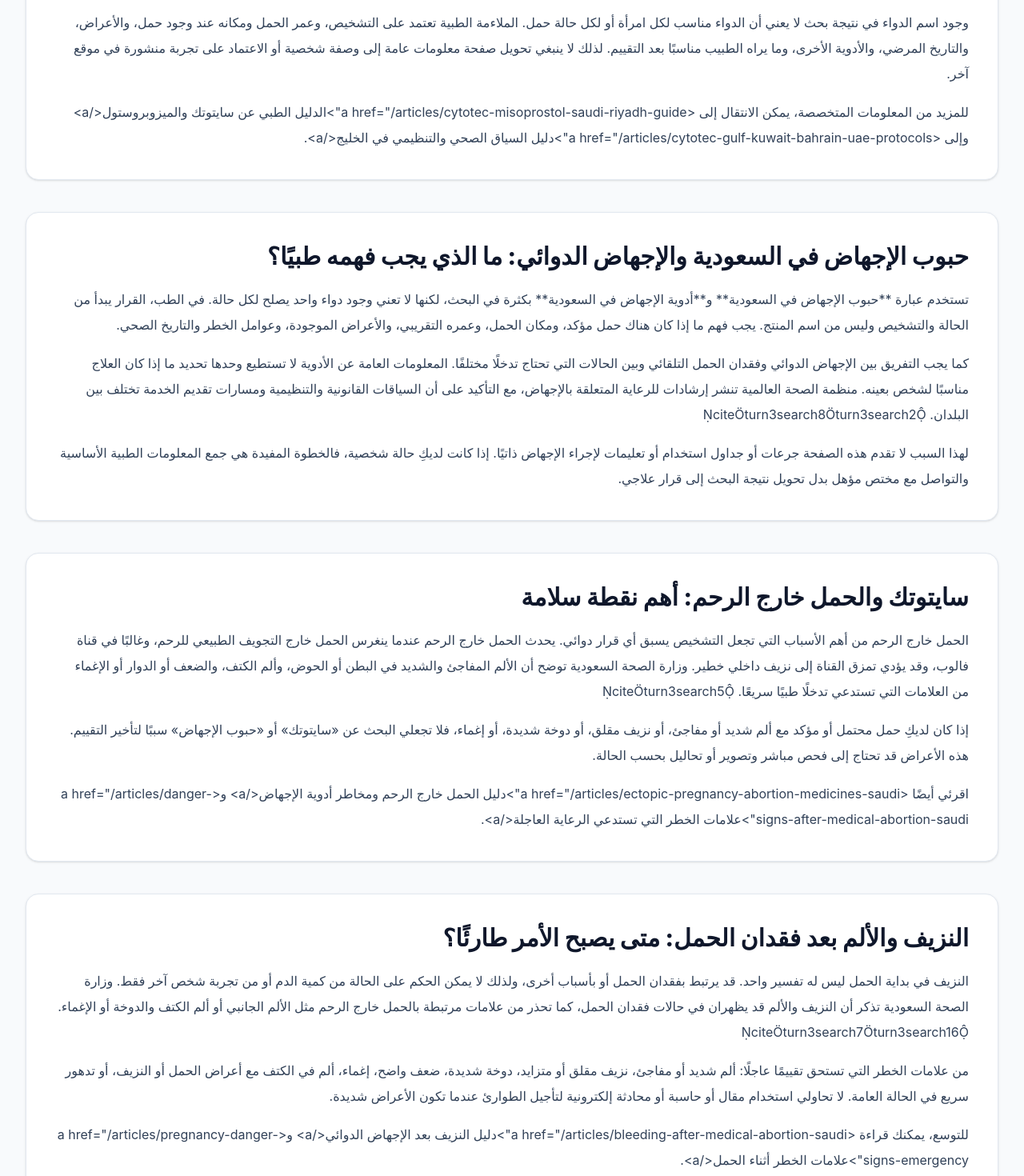
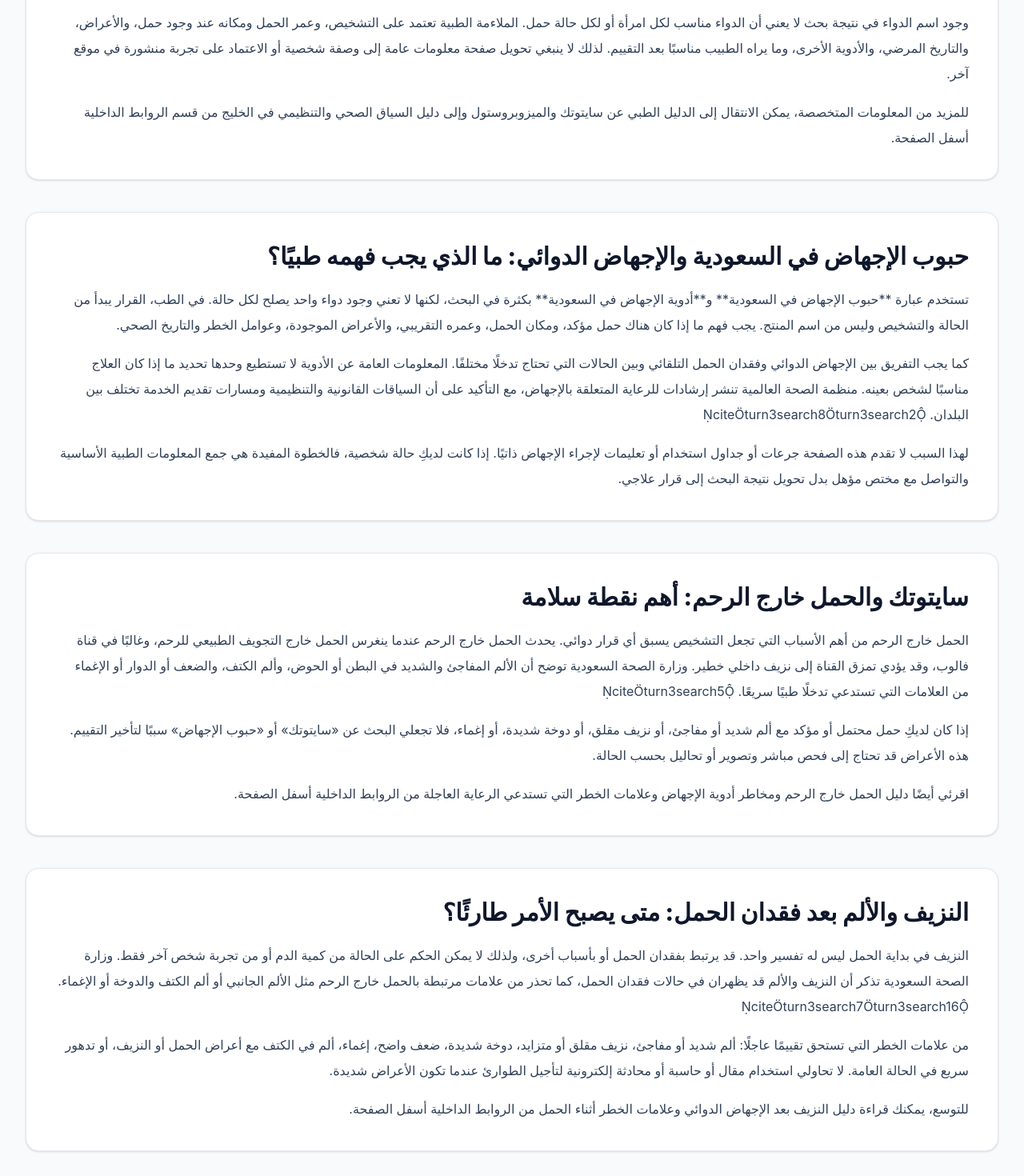
Before and after one commit to femseha/femseha, a React (Vite) app: page /order in a window 1280 px wide. Shown: the part 2200-3670 px from the top of the page at 80% size. Built offline with nearby package versions, Linux system fonts and the light colour scheme.

Commit message:
Clean pillar content markup for text rendering

```diff
--- a/src/data/cluster-pages.ts
+++ b/src/data/cluster-pages.ts
@@ -125,7 +125,7 @@ const pages: Record<string, ClusterPageData> = {
         paragraphs: [
           '**سايتوتك (Cytotec)** اسم تجاري ارتبط بمستحضرات تحتوي على **الميزوبروستول (Misoprostol)**، وهي مادة دوائية لها استخدامات طبية متعددة. لذلك قد تجدين في محركات البحث عبارات مثل «حبوب سايتوتك»، «ميزوبروستول»، «Misoprostol Saudi Arabia» أو «Cytotec in Saudi Arabia» وهي ليست بالضرورة أسئلة متطابقة. فهم الفرق بين الاسم التجاري والمادة الفعالة يساعد على قراءة المصادر الطبية بصورة صحيحة.',
           'وجود اسم الدواء في نتيجة بحث لا يعني أن الدواء مناسب لكل امرأة أو لكل حالة حمل. الملاءمة الطبية تعتمد على التشخيص، وعمر الحمل ومكانه عند وجود حمل، والأعراض، والتاريخ المرضي، والأدوية الأخرى، وما يراه الطبيب مناسبًا بعد التقييم. لذلك لا ينبغي تحويل صفحة معلومات عامة إلى وصفة شخصية أو الاعتماد على تجربة منشورة في موقع آخر.',
-          'للمزيد من المعلومات المتخصصة، يمكن الانتقال إلى <a href="/articles/cytotec-misoprostol-saudi-riyadh-guide">الدليل الطبي عن سايتوتك والميزوبروستول</a> وإلى <a href="/articles/cytotec-gulf-kuwait-bahrain-uae-protocols">دليل السياق الصحي والتنظيمي في الخليج</a>.'
+          'للمزيد من المعلومات المتخصصة، يمكن الانتقال إلى الدليل الطبي عن سايتوتك والميزوبروستول وإلى دليل السياق الصحي والتنظيمي في الخليج من قسم الروابط الداخلية أسفل الصفحة.'
         ]
       },
       {
@@ -141,7 +141,7 @@ const pages: Record<string, ClusterPageData> = {
         paragraphs: [
           'الحمل خارج الرحم من أهم الأسباب التي تجعل التشخيص يسبق أي قرار دوائي. يحدث الحمل خارج الرحم عندما ينغرس الحمل خارج التجويف الطبيعي للرحم، وغالبًا في قناة فالوب، وقد يؤدي تمزق القناة إلى نزيف داخلي خطير. وزارة الصحة السعودية توضح أن الألم المفاجئ والشديد في البطن أو الحوض، وألم الكتف، والضعف أو الدوار أو الإغماء من العلامات التي تستدعي تدخلًا طبيًا سريعًا. citeturn3search5',
           'إذا كان لديكِ حمل محتمل أو مؤكد مع ألم شديد أو مفاجئ، أو نزيف مقلق، أو دوخة شديدة، أو إغماء، فلا تجعلي البحث عن «سايتوتك» أو «حبوب الإجهاض» سببًا لتأخير التقييم. هذه الأعراض قد تحتاج إلى فحص مباشر وتصوير أو تحاليل بحسب الحالة.',
-          'اقرئي أيضًا <a href="/articles/ectopic-pregnancy-abortion-medicines-saudi">دليل الحمل خارج الرحم ومخاطر أدوية الإجهاض</a> و<a href="/articles/danger-signs-after-medical-abortion-saudi">علامات الخطر التي تستدعي الرعاية العاجلة</a>.'
+          'اقرئي أيضًا دليل الحمل خارج الرحم ومخاطر أدوية الإجهاض وعلامات الخطر التي تستدعي الرعاية العاجلة من الروابط الداخلية أسفل الصفحة.'
         ]
       },
       {
@@ -149,7 +149,7 @@ const pages: Record<string, ClusterPageData> = {
         paragraphs: [
           'النزيف في بداية الحمل ليس له تفسير واحد. قد يرتبط بفقدان الحمل أو بأسباب أخرى، ولذلك لا يمكن الحكم على الحالة من كمية الدم أو من تجربة شخص آخر فقط. وزارة الصحة السعودية تذكر أن النزيف والألم قد يظهران في حالات فقدان الحمل، كما تحذر من علامات مرتبطة بالحمل خارج الرحم مثل الألم الجانبي أو ألم الكتف والدوخة أو الإغماء. citeturn3search7turn3search16',
           'من علامات الخطر التي تستحق تقييمًا عاجلًا: ألم شديد أو مفاجئ، نزيف مقلق أو متزايد، دوخة شديدة، ضعف واضح، إغماء، ألم في الكتف مع أعراض الحمل أو النزيف، أو تدهور سريع في الحالة العامة. لا تحاولي استخدام مقال أو حاسبة أو محادثة إلكترونية لتأجيل الطوارئ عندما تكون الأعراض شديدة.',
-          'للتوسع، يمكنك قراءة <a href="/articles/bleeding-after-medical-abortion-saudi">دليل النزيف بعد الإجهاض الدوائي</a> و<a href="/articles/pregnancy-danger-signs-emergency">علامات الخطر أثناء الحمل</a>.'
+          'للتوسع، يمكنك قراءة دليل النزيف بعد الإجهاض الدوائي وعلامات الخطر أثناء الحمل من الروابط الداخلية أسفل الصفحة.'
         ]
       },
       {
@@ -173,7 +173,7 @@ const pages: Record<string, ClusterPageData> = {
         paragraphs: [
           'عند قراءة أي صفحة عن **سايتوتك في السعودية**، اسألي: من كتب المحتوى؟ هل توجد مراجعة أو إشراف طبي واضح؟ هل توجد مراجع يمكن فتحها والتحقق منها؟ هل يوضح الموقع حدود المعلومات؟ هل يشرح علامات الخطر؟ وهل يفرق بين المحتوى الطبي والإعلان التجاري؟ هذه الأسئلة أهم من عدد مرات تكرار كلمة سايتوتك.',
           'Google يوضح أن الثقة هي العنصر الأهم ضمن إشارات E-E-A-T، وأن الموضوعات الصحية تحتاج مستوى أعلى من الدقة والخبرة والمصادر. كما تؤكد إرشادات Google أن المحتوى المفيد ليس سباقًا إلى عدد كلمات محدد؛ الجودة والاكتمال والقيمة الفعلية للقارئ أهم من حشو الصفحة. citeturn0search0turn0search1',
-          'لذلك ستجدين في FemSeha روابط إلى وزارة الصحة السعودية، والهيئة العامة للغذاء والدواء، ومنظمة الصحة العالمية، إضافة إلى مقالات داخلية متخصصة. يمكن استخدام <a href="/doctor">صفحة الطبيب</a> للتعرف على الإشراف الطبي، و<a href="/consultation">صفحة الاستشارات</a> عند الحاجة إلى تقييم مهني.'
+          'لذلك ستجدين في FemSeha روابط إلى وزارة الصحة السعودية، والهيئة العامة للغذاء والدواء، ومنظمة الصحة العالمية، إضافة إلى مقالات داخلية متخصصة. يمكن استخدام صفحة الطبيب للتعرف على الإشراف الطبي، وصفحة الاستشارات عند الحاجة إلى تقييم مهني.'
         ]
       },
       {
@@ -181,7 +181,7 @@ const pages: Record<string, ClusterPageData> = {
         paragraphs: [
           'إذا كان سؤالك مرتبطًا بحالة شخصية، جهزي المعلومات التي تساعد الطبيب: تاريخ آخر دورة، نتيجة اختبار الحمل إن وجدت، الأعراض الحالية ومكان الألم وشدته، أي تصوير أو تحاليل سابقة، الأمراض المزمنة، الأدوية المستخدمة والحساسيات. هذه التفاصيل تساعد على بناء تقييم أفضل من الاكتفاء بقول «أريد سايتوتك».',
           'يمكن أن تكون الأسئلة المفيدة: هل الحمل داخل الرحم؟ ما التقييم المطلوب؟ هل توجد علامة خطر؟ ما الخيارات الطبية المناسبة لحالتي؟ وما الأعراض التي تستدعي الطوارئ؟ إذا كان السؤال متعلقًا بالأنظمة أو الصرف، فاسألي أيضًا عن الجهة الصحية أو الصيدلية المرخصة والمسار النظامي.',
-          'يمكنك متابعة <a href="/consultation">الاستشارات الطبية</a> أو قراءة <a href="/articles">موسوعة صحة المرأة والصحة الإنجابية</a> للوصول إلى الأدلة المرتبطة بالأعراض والحمل والنزيف والخصوبة.'
+          'يمكنك متابعة الاستشارات الطبية أو قراءة موسوعة صحة المرأة والصحة الإنجابية للوصول إلى الأدلة المرتبطة بالأعراض والحمل والنزيف والخصوبة.'
         ]
       },
       {
```
